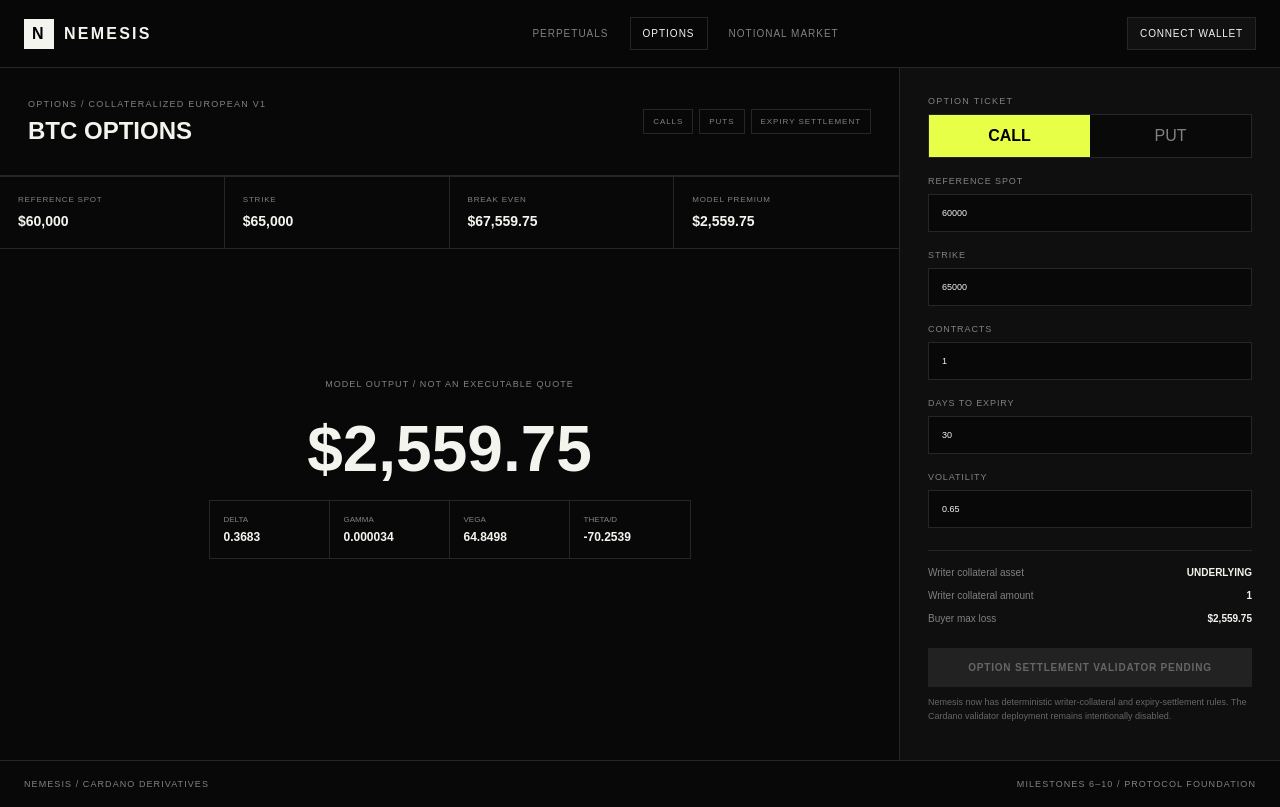
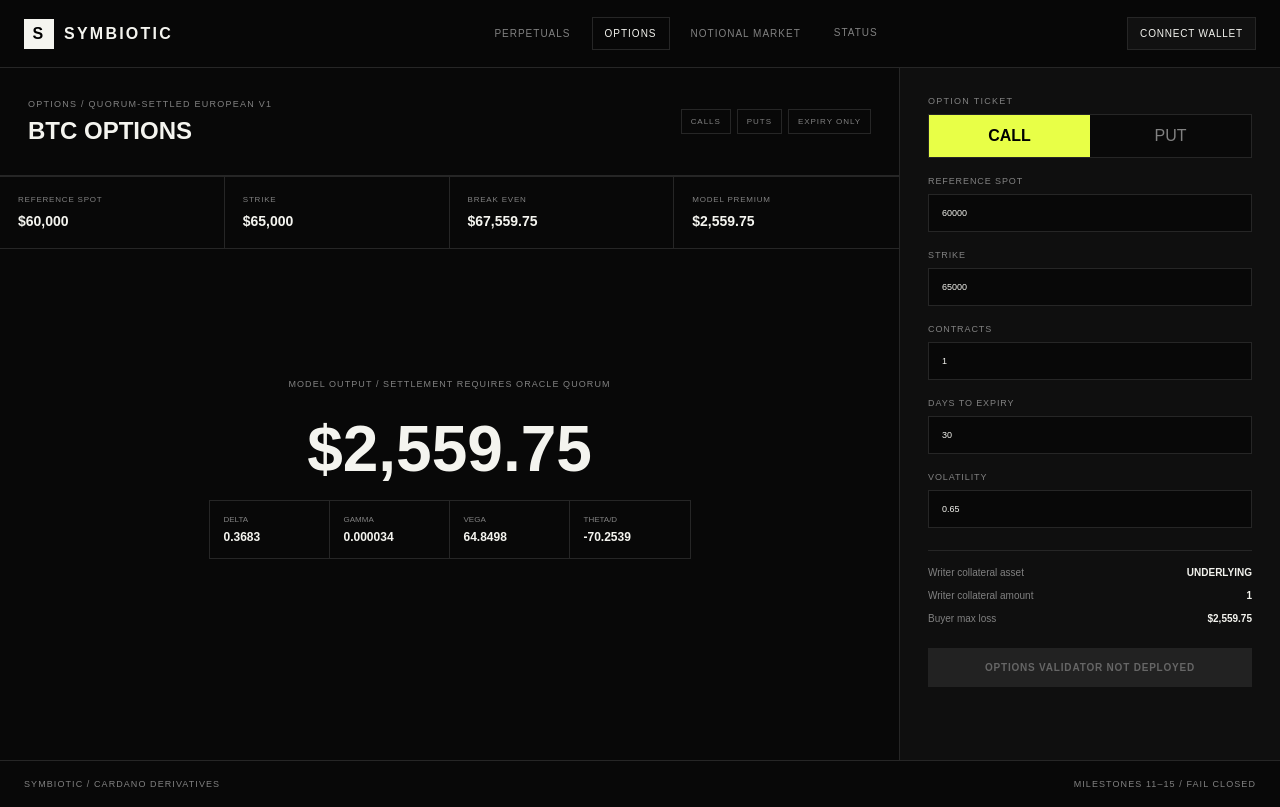
Before and after one commit to mushee-io/Nemesis, a Next.js app: page / in a window 1280 px wide. Both pictures are taken after a click on the button "OPTIONS". Built offline with nearby package versions, Linux system fonts and the light colour scheme.

Commit message:
feat: rebrand terminal and expose execution readiness

```diff
--- a/app/page.tsx
+++ b/app/page.tsx
@@ -17,28 +17,23 @@ import {
   requiredWriterCollateral,
   type OptionKind
 } from "@/lib/options";
-import {
-  createIntentCommitment,
-  randomNonce,
-  randomSalt,
-  type HiddenIntent
-} from "@/lib/notional";
+import { createIntentCommitment, randomNonce, randomSalt, type HiddenIntent } from "@/lib/notional";
 import { evaluatePortfolioRisk } from "@/lib/risk";
 
 type View = "PERPETUALS" | "OPTIONS" | "NOTIONAL";
-const money = (v: number) => Number.isFinite(v) ? `$${v.toLocaleString(undefined, { maximumFractionDigits: 2 })}` : "—";
+const money = (value: number) => Number.isFinite(value) ? `$${value.toLocaleString(undefined, { maximumFractionDigits: 2 })}` : "—";
 
 export default function Home() {
   const [view, setView] = useState<View>("PERPETUALS");
   const [side, setSide] = useState<PerpSide>("LONG");
   const [orderType, setOrderType] = useState<PerpOrderType>("MARKET");
-  const [entry, setEntry] = useState(60000);
-  const [mark, setMark] = useState(60000);
-  const [indexPrice, setIndexPrice] = useState(59950);
-  const [size, setSize] = useState(1000);
+  const [entry, setEntry] = useState(60_000);
+  const [mark, setMark] = useState(60_000);
+  const [indexPrice, setIndexPrice] = useState(59_950);
+  const [size, setSize] = useState(1_000);
   const [leverage, setLeverage] = useState(5);
-  const [triggerPrice, setTriggerPrice] = useState(58000);
-  const [accountCollateral, setAccountCollateral] = useState(3000);
+  const [triggerPrice, setTriggerPrice] = useState(58_000);
+  const [accountCollateral, setAccountCollateral] = useState(3_000);
 
   const perp = useMemo(() => {
     try { return calculatePerp({ side, entryPrice: entry, markPrice: mark, sizeUsd: size, leverage }); }
@@ -83,25 +78,26 @@ export default function Home() {
         collateralUsd: accountCollateral,
         positions: [{ id: "preview", market: "BTC-USD", side, entryPrice: entry, markPrice: mark, sizeUsd: size, leverage }]
       });
-    } catch {
-      return null;
-    }
+    } catch { return null; }
   }, [accountCollateral, side, entry, mark, size, leverage]);
 
   const [kind, setKind] = useState<OptionKind>("CALL");
-  const [spot, setSpot] = useState(60000);
-  const [strike, setStrike] = useState(65000);
+  const [spot, setSpot] = useState(60_000);
+  const [strike, setStrike] = useState(65_000);
   const [days, setDays] = useState(30);
   const [vol, setVol] = useState(0.65);
   const [contracts, setContracts] = useState(1);
+
   const option = useMemo(() => {
     try { return priceEuropeanOption({ kind, spot, strike, daysToExpiry: days, volatility: vol }); }
     catch { return null; }
   }, [kind, spot, strike, days, vol]);
+
   const writerCollateral = useMemo(() => {
     try { return requiredWriterCollateral({ kind, strike, contracts }); }
     catch { return null; }
   }, [kind, strike, contracts]);
+
   const breakEven = useMemo(() => {
     try { return option ? optionBreakEven(kind, strike, option.price) : 0; }
     catch { return 0; }
@@ -142,11 +138,12 @@ export default function Home() {
   return (
     <main className="shell">
       <header className="topbar">
-        <div className="brand"><span>N</span>NEMESIS</div>
+        <div className="brand"><span>S</span>SYMBIOTIC</div>
         <nav>
           {(["PERPETUALS", "OPTIONS", "NOTIONAL"] as View[]).map((item) => (
             <button key={item} className={view === item ? "nav-active" : ""} onClick={() => setView(item)}>{item === "NOTIONAL" ? "NOTIONAL MARKET" : item}</button>
           ))}
+          <a href="/status" style={{ color: "#818181", padding: "10px 12px", fontSize: 10, letterSpacing: ".1em", textDecoration: "none" }}>STATUS</a>
         </nav>
         <WalletButton />
       </header>
@@ -154,20 +151,15 @@ export default function Home() {
       {view === "PERPETUALS" ? (
         <section className="terminal">
           <div className="workspace">
-            <div className="market-header"><div><p>PERPETUAL / RISK ENGINE V2</p><h1>BTC-USD PERP</h1></div><div className="chips"><span>CARDANO</span><span>ISOLATED PREVIEW</span><span>{orderType}</span></div></div>
-            <div className="chart">
-              <p>ORACLE GUARD FOUNDATION / LIVE ADAPTER PENDING</p><strong>{money(mark)}</strong><small>Mark and index are local preview inputs, not executable quotes.</small>
-            </div>
+            <div className="market-header"><div><p>PERPETUAL / EXECUTION FOUNDATION V3</p><h1>BTC-USD PERP</h1></div><div className="chips"><span>CARDANO</span><span>PREPROD TARGET</span><span>{orderType}</span></div></div>
+            <div className="chart"><p>ORACLE QUORUM + CIP-30 EXECUTION LAYER IMPLEMENTED</p><strong>{money(mark)}</strong><small>Local preview values are never treated as authoritative chain state.</small></div>
             <div className="metrics">
               <div><span>NOTIONAL</span><b>{money(size)}</b></div>
               <div><span>INITIAL MARGIN</span><b>{perp ? money(perp.initialMargin) : "—"}</b></div>
               <div><span>LIQUIDATION</span><b>{perp ? money(perp.liquidationPrice) : "—"}</b></div>
               <div><span>8H FUNDING</span><b>{(fundingRate * 100).toFixed(4)}%</b></div>
             </div>
-            <div className="position-table">
-              <div className="row head"><span>SIDE</span><span>PNL</span><span>HEALTH</span><span>TAKER FEE</span><span>STATE</span></div>
-              <div className="row"><span>{side}</span><span>{perp ? money(perp.unrealizedPnl) : "—"}</span><span>{portfolio ? (Number.isFinite(portfolio.healthFactor) ? portfolio.healthFactor.toFixed(2) : "∞") : "—"}</span><span>{money(takerFee)}</span><span className="acid">{orderValidation}</span></div>
-            </div>
+            <div className="position-table"><div className="row head"><span>SIDE</span><span>PNL</span><span>HEALTH</span><span>TAKER FEE</span><span>STATE</span></div><div className="row"><span>{side}</span><span>{perp ? money(perp.unrealizedPnl) : "—"}</span><span>{portfolio ? (Number.isFinite(portfolio.healthFactor) ? portfolio.healthFactor.toFixed(2) : "∞") : "—"}</span><span>{money(takerFee)}</span><span className="acid">{orderValidation}</span></div></div>
           </div>
           <aside className="ticket">
             <p className="label">ADVANCED PERPETUAL TICKET</p>
@@ -181,8 +173,8 @@ export default function Home() {
             <label>ACCOUNT COLLATERAL<input type="number" min="0" value={accountCollateral} onChange={(e) => setAccountCollateral(Number(e.target.value))} /></label>
             <label>LEVERAGE <b>{leverage}×</b><input type="range" min="1" max="20" value={leverage} onChange={(e) => setLeverage(Number(e.target.value))} /></label>
             <div className="summary"><span>Funding cashflow<b>{money(fundingPayment)}</b></span><span>Portfolio equity<b>{portfolio ? money(portfolio.equityUsd) : "—"}</b></span><span>Available collateral<b>{portfolio ? money(portfolio.availableCollateralUsd) : "—"}</b></span><span>Liquidation buffer<b>{portfolio ? money(portfolio.liquidationBufferUsd) : "—"}</b></span></div>
-            <button className="disabled" disabled>CARDANO SETTLEMENT PENDING</button>
-            <p className="fine">Order validation, fees, funding and portfolio risk are live calculations. Transaction submission remains fail-closed until Cardano validators, oracle adapters and settlement builders are connected.</p>
+            <button className="disabled" disabled>VALIDATORS NOT DEPLOYED</button>
+            <p className="fine">CIP-30 signing, backend assembly, oracle quorum, indexer state and keeper authorization are implemented. Trading remains fail-closed until the required Cardano validators are deployed and readiness turns green.</p>
           </aside>
         </section>
       ) : null}
@@ -190,11 +182,9 @@ export default function Home() {
       {view === "OPTIONS" ? (
         <section className="terminal">
           <div className="workspace">
-            <div className="market-header"><div><p>OPTIONS / COLLATERALIZED EUROPEAN V1</p><h1>BTC OPTIONS</h1></div><div className="chips"><span>CALLS</span><span>PUTS</span><span>EXPIRY SETTLEMENT</span></div></div>
-            <div className="metrics">
-              <div><span>REFERENCE SPOT</span><b>{money(spot)}</b></div><div><span>STRIKE</span><b>{money(strike)}</b></div><div><span>BREAK EVEN</span><b>{money(breakEven)}</b></div><div><span>MODEL PREMIUM</span><b>{option ? money(option.price) : "—"}</b></div>
-            </div>
-            <div className="option-hero"><p>MODEL OUTPUT / NOT AN EXECUTABLE QUOTE</p><strong>{option ? money(option.price) : "—"}</strong><div className="greeks"><span>DELTA<b>{option?.delta.toFixed(4) ?? "—"}</b></span><span>GAMMA<b>{option?.gamma.toFixed(6) ?? "—"}</b></span><span>VEGA<b>{option?.vega.toFixed(4) ?? "—"}</b></span><span>THETA/D<b>{option?.theta.toFixed(4) ?? "—"}</b></span></div></div>
+            <div className="market-header"><div><p>OPTIONS / QUORUM-SETTLED EUROPEAN V1</p><h1>BTC OPTIONS</h1></div><div className="chips"><span>CALLS</span><span>PUTS</span><span>EXPIRY ONLY</span></div></div>
+            <div className="metrics"><div><span>REFERENCE SPOT</span><b>{money(spot)}</b></div><div><span>STRIKE</span><b>{money(strike)}</b></div><div><span>BREAK EVEN</span><b>{money(breakEven)}</b></div><div><span>MODEL PREMIUM</span><b>{option ? money(option.price) : "—"}</b></div></div>
+            <div className="option-hero"><p>MODEL OUTPUT / SETTLEMENT REQUIRES ORACLE QUORUM</p><strong>{option ? money(option.price) : "—"}</strong><div className="greeks"><span>DELTA<b>{option?.delta.toFixed(4) ?? "—"}</b></span><span>GAMMA<b>{option?.gamma.toFixed(6) ?? "—"}</b></span><span>VEGA<b>{option?.vega.toFixed(4) ?? "—"}</b></span><span>THETA/D<b>{option?.theta.toFixed(4) ?? "—"}</b></span></div></div>
           </div>
           <aside className="ticket">
             <p className="label">OPTION TICKET</p>
@@ -205,15 +195,14 @@ export default function Home() {
             <label>DAYS TO EXPIRY<input type="number" min="1" value={days} onChange={(e) => setDays(Number(e.target.value))} /></label>
             <label>VOLATILITY<input type="number" min="0.01" step="0.01" value={vol} onChange={(e) => setVol(Number(e.target.value))} /></label>
             <div className="summary"><span>Writer collateral asset<b>{writerCollateral?.asset ?? "—"}</b></span><span>Writer collateral amount<b>{writerCollateral ? writerCollateral.amount.toLocaleString() : "—"}</b></span><span>Buyer max loss<b>{option ? money(option.price * contracts) : "—"}</b></span></div>
-            <button className="disabled" disabled>OPTION SETTLEMENT VALIDATOR PENDING</button>
-            <p className="fine">Nemesis now has deterministic writer-collateral and expiry-settlement rules. The Cardano validator deployment remains intentionally disabled.</p>
+            <button className="disabled" disabled>OPTIONS VALIDATOR NOT DEPLOYED</button>
           </aside>
         </section>
       ) : null}
 
       {view === "NOTIONAL" ? (
         <section className="notional">
-          <div className="notional-copy"><p className="label">NOTIONAL MARKET / PRIVATE PRE-TRADE INTENT</p><h1>HIDE THE INTENT.<br /><span>BOUND THE EXECUTION.</span></h1><p>Notional now commits market, direction, size, limit, expiry, chain, slippage and a one-time nonce. Reveal verification and replay controls are implemented at the library layer. Encrypted matching and private Cardano settlement are still separate protocol work.</p><div className="steps"><span>01 / Compose locally</span><span>02 / Salt + commit</span><span>03 / Match private intent</span><span>04 / Consume nonce + settle bounds</span></div></div>
+          <div className="notional-copy"><p className="label">NOTIONAL MARKET / PRIVATE PRE-TRADE INTENT</p><h1>HIDE THE INTENT.<br /><span>BOUND THE EXECUTION.</span></h1><p>Notional commits market, direction, size, limit, expiry, chain, slippage and a one-time nonce. Reveal verification and replay controls are implemented; normal Cardano L1 settlement remains public.</p><div className="steps"><span>01 / Compose locally</span><span>02 / Salt + commit</span><span>03 / Match private intent</span><span>04 / Consume nonce + settle bounds</span></div></div>
           <aside className="ticket private">
             <p className="label">LOCAL PRIVATE INTENT V1</p>
             <label>NETWORK<input value={intent.chainId} onChange={(e) => setIntent({ ...intent, chainId: e.target.value })} /></label>
@@ -223,17 +212,17 @@ export default function Home() {
             <label>HIDDEN LIMIT PRICE<input value={intent.limitPrice} onChange={(e) => setIntent({ ...intent, limitPrice: e.target.value })} /></label>
             <label>MAX SLIPPAGE BPS<input type="number" min="0" max="2000" value={intent.maxSlippageBps} onChange={(e) => setIntent({ ...intent, maxSlippageBps: Number(e.target.value) })} /></label>
             <label>EXPIRY<input value={intent.expiry} onChange={(e) => setIntent({ ...intent, expiry: e.target.value })} /></label>
-            <label>ONE-TIME NONCE<input value={intent.nonce} readOnly /></label>
+            <label>NONCE<input value={intent.nonce} readOnly /></label>
             <button className="action" onClick={rotateNonce}>ROTATE NONCE</button>
             <button className="action" onClick={prepareCommitment}>GENERATE COMMITMENT</button>
             {intentError ? <p className="error">{intentError}</p> : null}
             {commitment ? <div className="commit"><span>PUBLIC COMMITMENT</span><code>{commitment}</code><span>LOCAL SECRET SALT — DO NOT PUBLISH</span><code className="muted">{secretSalt}</code></div> : null}
-            <p className="fine">Commit/reveal is real cryptographic pre-trade concealment. It is not a claim that normal Cardano L1 settlement is confidential.</p>
+            <p className="fine">Pre-trade concealment only. The readiness gate does not claim confidential L1 settlement.</p>
           </aside>
         </section>
       ) : null}
 
-      <footer><span>NEMESIS / CARDANO DERIVATIVES</span><span>MILESTONES 6–10 / PROTOCOL FOUNDATION</span></footer>
+      <footer><span>SYMBIOTIC / CARDANO DERIVATIVES</span><span>MILESTONES 11–15 / FAIL CLOSED</span></footer>
     </main>
   );
 }
```
